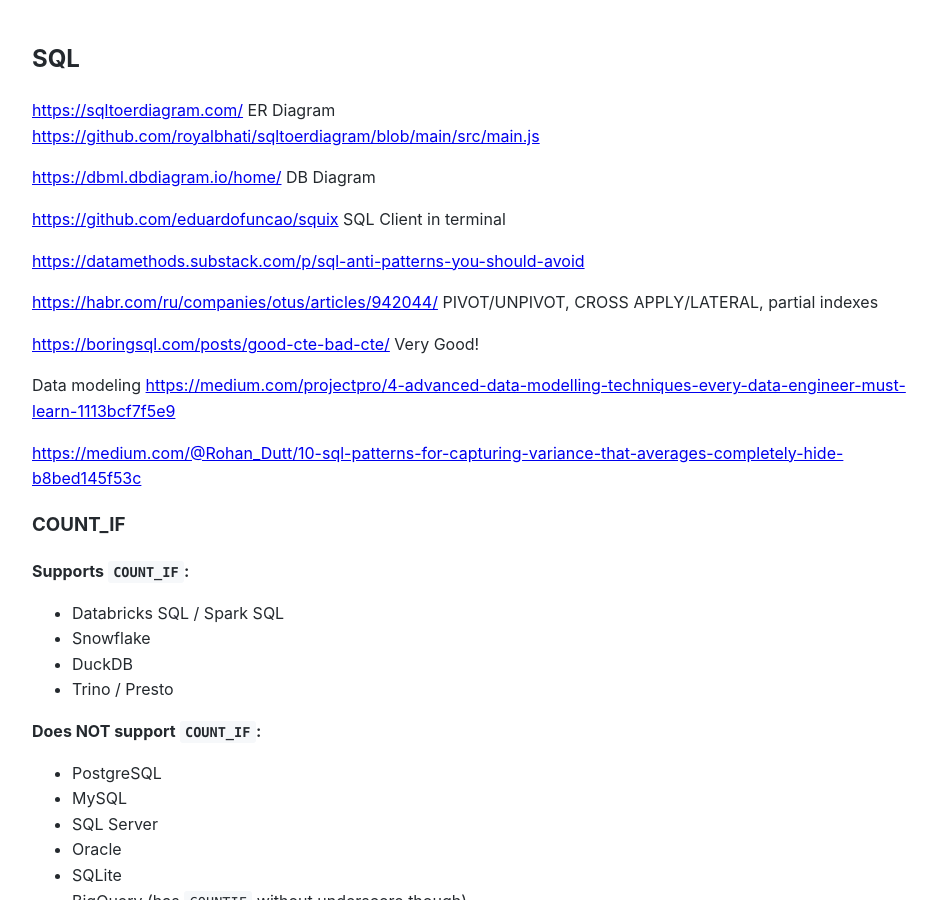
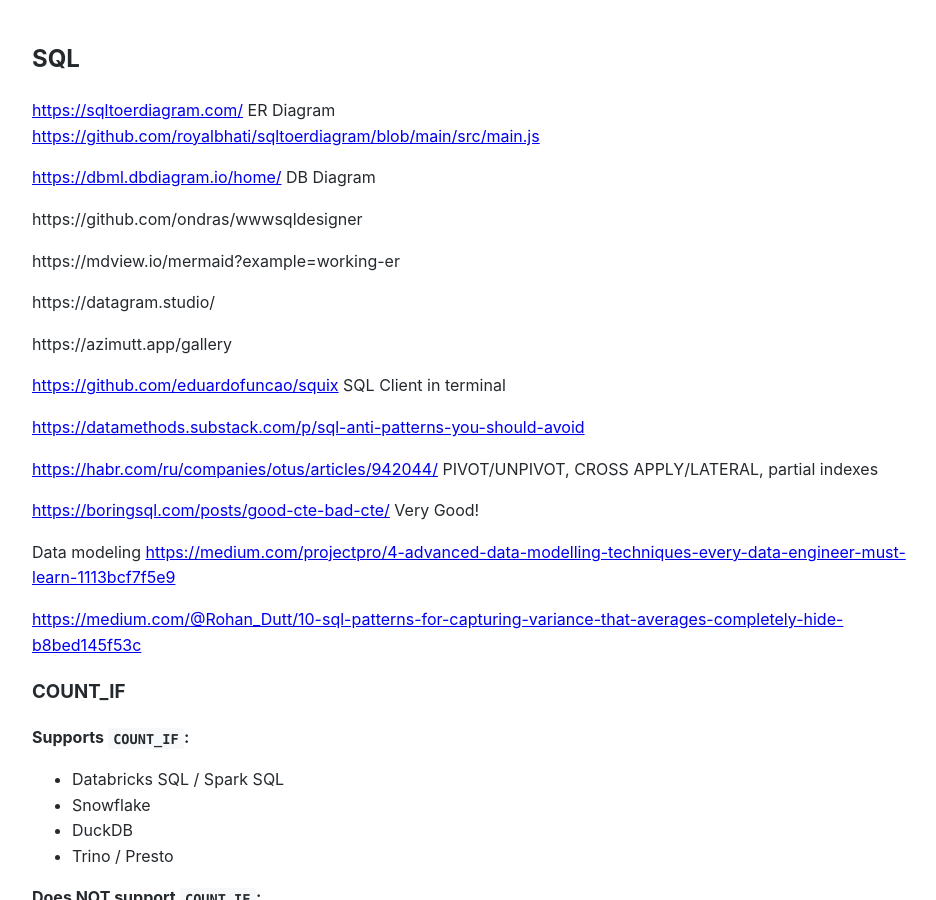
Before and after one commit to Michael-Lubinsky/michael-lubinsky.github.com, a Jekyll site: the page built from pg/sql.md, in a window 1280 px wide and 900 px high. Shown: the whole window, without its empty margins (158-1094 px from the left). Built offline with Jekyll 4.4.1, drawn with Linux system fonts in a browser that asks for light colours; our own code applies the rules of GitHub Pages for plain Markdown files; some of the changed lines change nothing that is shown.

Commit message:
Update sql.md

```diff
--- a/pg/sql.md
+++ b/pg/sql.md
@@ -5,6 +5,13 @@
 
 <https://dbml.dbdiagram.io/home/> DB Diagram
 
+https://github.com/ondras/wwwsqldesigner
+
+https://mdview.io/mermaid?example=working-er
+
+https://datagram.studio/
+
+https://azimutt.app/gallery
 
 
 <https://github.com/eduardofuncao/squix> SQL Client in terminal
```
